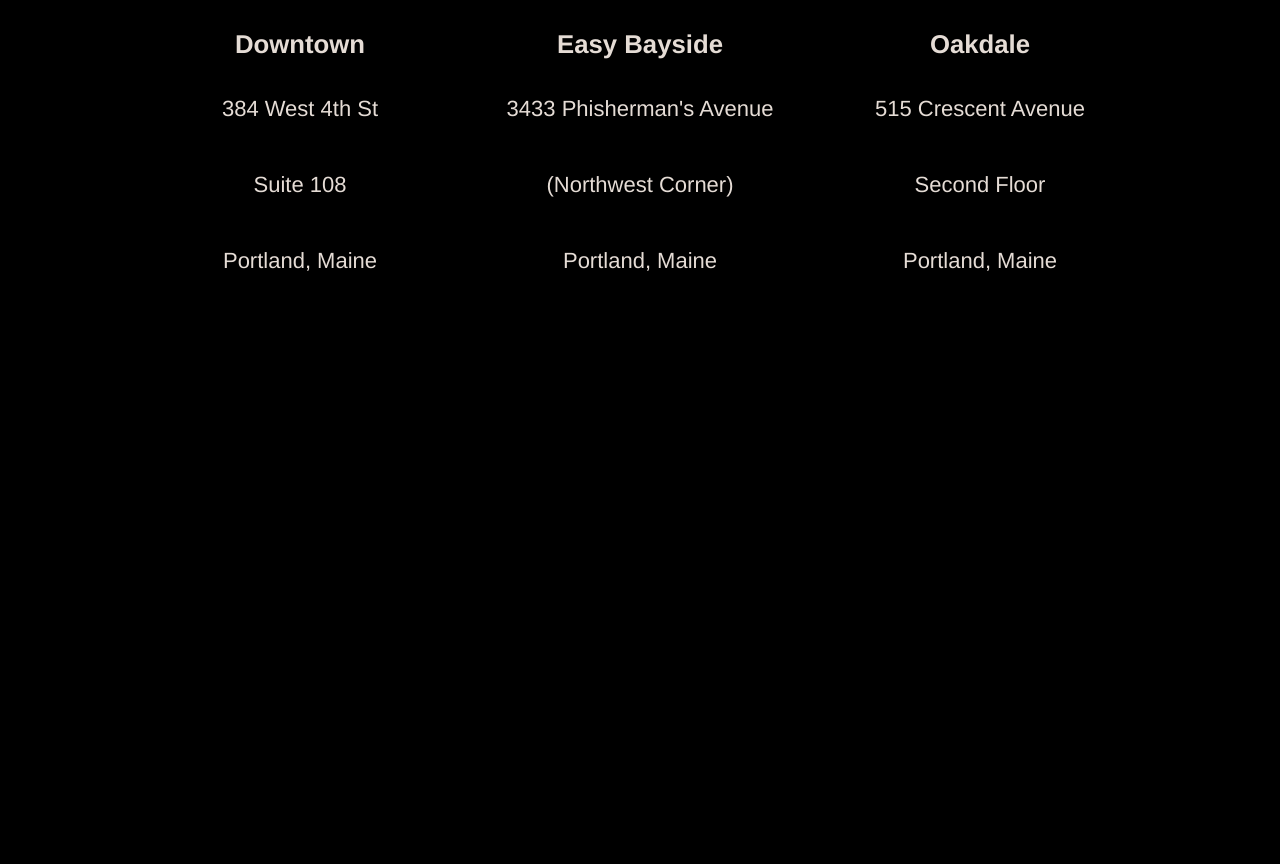
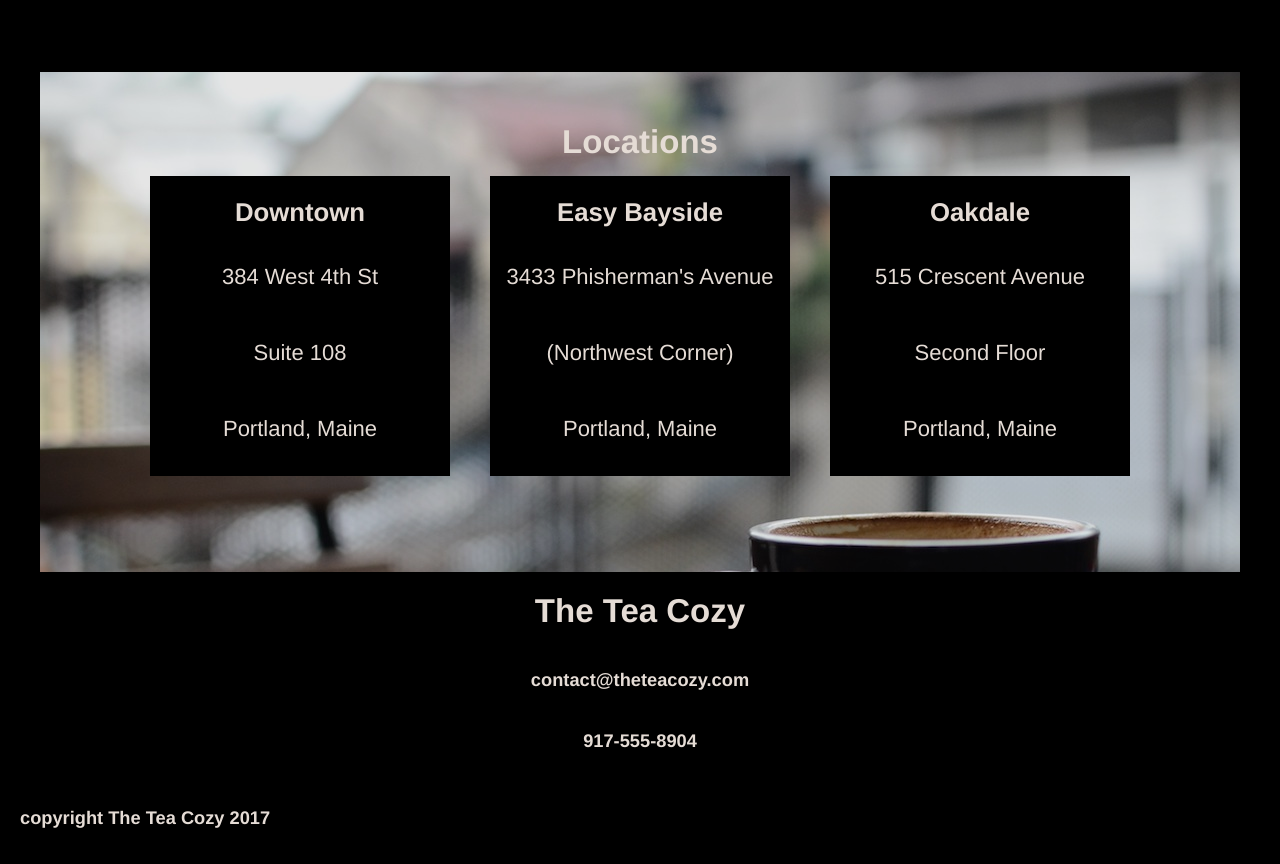
Before and after one commit to rndllmrn/tea_cozy, a plain HTML site: page index.html in a window 1280 px wide. Shown: the part 1481-2345 px from the top of the page. Before the commit the page ends 1873 px from the top, so only its background shows below. Drawn offline with Linux system fonts and the light colour scheme.

Commit message:
Complete website -- The Tea Cozy

```diff
--- a/index.html
+++ b/index.html
@@ -94,5 +94,15 @@
     <!-- End Locations -->
 
     <!-- Contact Information -->
+    <div class="contact">
+      <h2>The Tea Cozy</h2>
+      <h5>contact@theteacozy.com</h5>
+      <h5>917-555-8904</h5>
+    </div>
+    <!-- End Contact Information -->
+
+    <!-- Copyright -->
+    <h5 class="copyright">copyright The Tea Cozy 2017</h5>
+
   </body>
 </html>
--- a/resources/css/style.css
+++ b/resources/css/style.css
@@ -130,8 +130,14 @@ nav span {
 }
 
 .locations-title {
-  margin-bottom: -5px;
+  margin: -15px;
 }
+
+ /* ^^^ space between locations and title needs to be 15px.
+    I assigned 30px margin to the actual blocks due to the flex property not quite
+    centering the boxes in the middle of the background picture as they were in the redline.
+    So, 30px top/bottom margin on the location boxes - 15px to give a total 15px spacing between
+    the location TITLE and the actual location boxes.*/
 
 .locations {
   margin: 0 auto;
@@ -144,7 +150,7 @@ nav span {
   width: 300px;
   height: 300px;
   background-color: black;
-  margin: 20px;
+  margin: 30px 20px;
   display: flex;
   flex-direction: column;
   align-items: center;
@@ -161,6 +167,22 @@ nav span {
 
 .oakdale {
   opacity: 1;
+}
+
+/* Contact Information */
+
+.contact {
+  height: 200px;
+  display: flex;
+  flex-direction: column;
+  align-items: center;
+  justify-content: space-around;
+}
+
+/* Copyright */
+
+.copyright {
+  padding: 35px 20px;
 }
 
 
@@ -190,5 +212,4 @@ nav span {
 
 
 
-
 /*  */
```
Also changed, not shown: resources/images/berryblitz.jpg (added), resources/images/donut.jpg (added), resources/images/locations-background.jpg (added), resources/images/mission-background.jpg (added), resources/images/myrtle-ave.jpg (added), resources/images/spiced-rum.jpg (added), resources/images/tea-cozy-logo.png (added), 2 other files.
